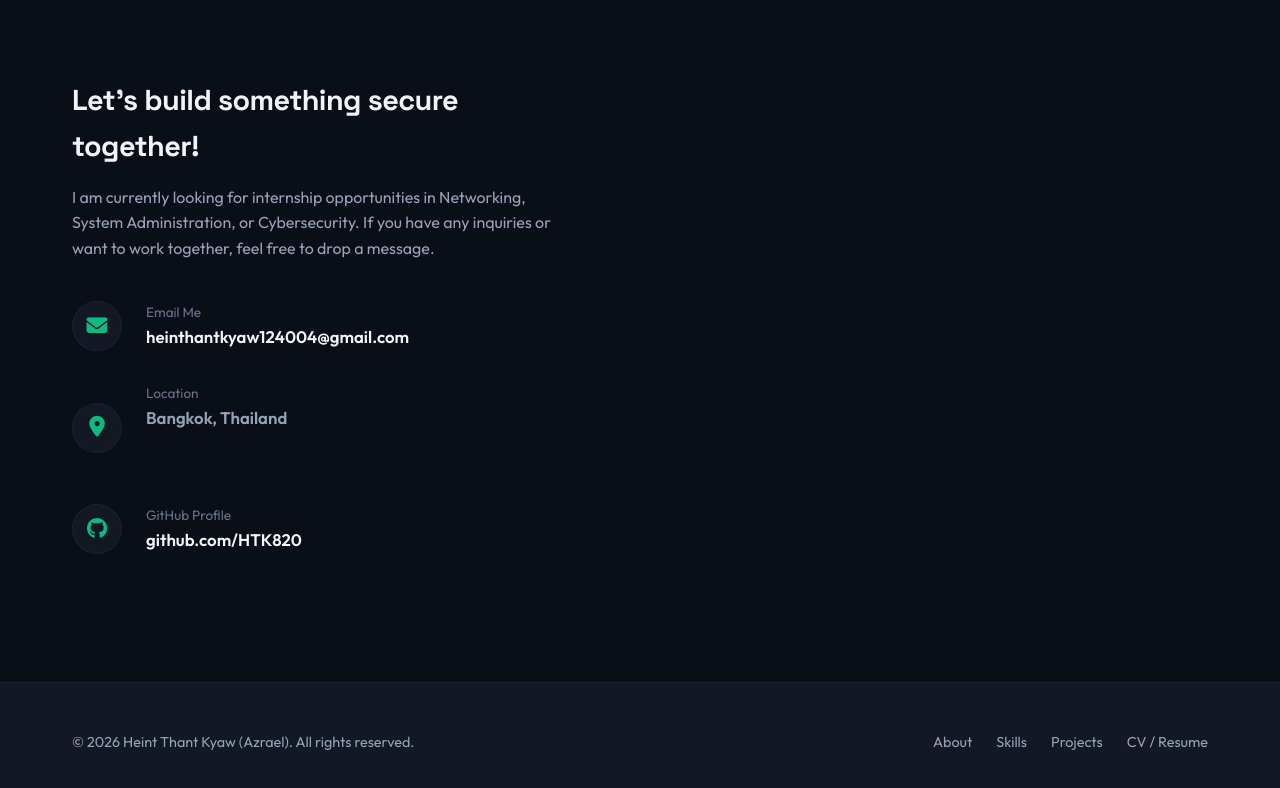
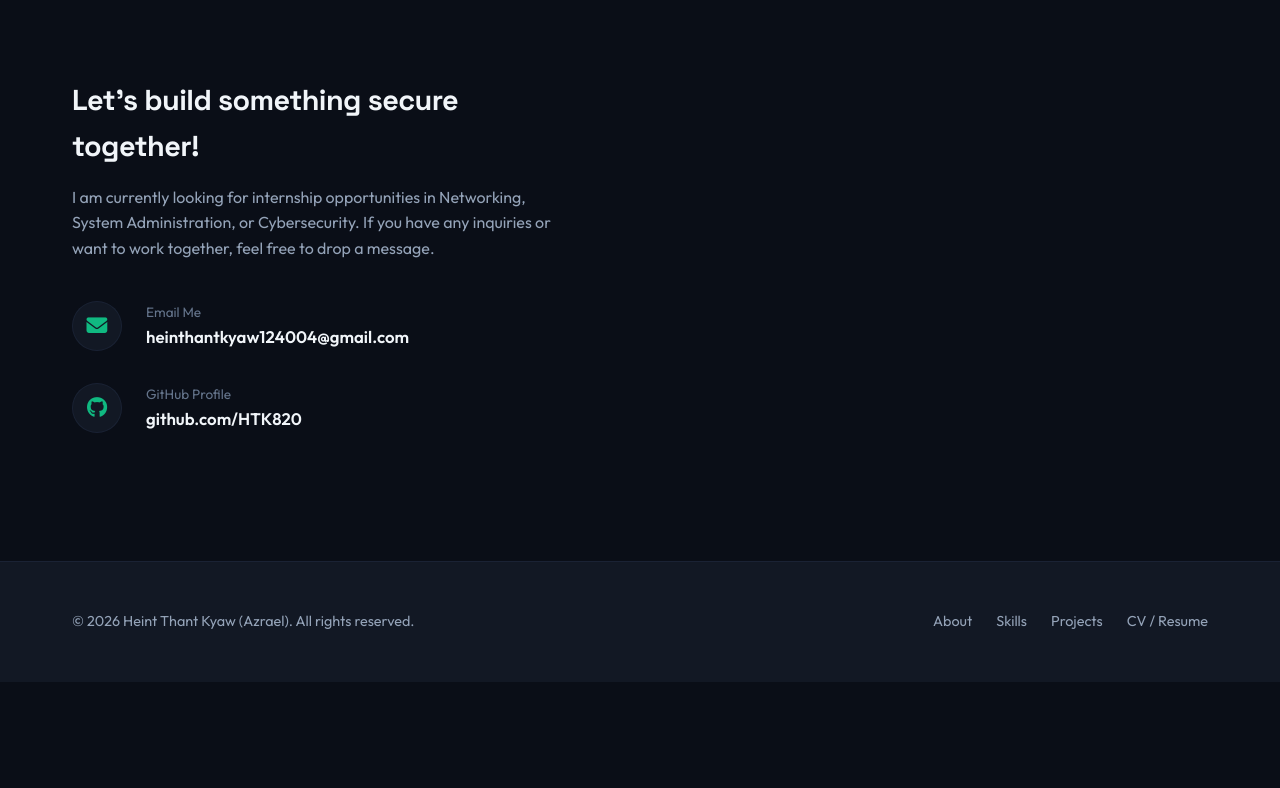
Before and after one commit to HTK820/HTK820.github.io, a plain HTML site: page index.html in a window 1280 px wide. Shown: the part 7877-8665 px from the top of the page. After the commit the page ends 8559 px from the top, so only its background shows below. Drawn offline with Linux system fonts and the light colour scheme.

Commit message:
Update index.html

```diff
--- a/index.html
+++ b/index.html
@@ -559,13 +559,7 @@
                                 </div>
                             </div>
 
-                            <div class="contact-item">
-                                <div class="item-icon"><i class="fa-solid fa-location-dot"></i></div>
-                                <div class="item-text">
-                                    <span>Location</span>
-                                    <p>Bangkok, Thailand</p>
-                                </div>
-                            </div>
+
 
                             <div class="contact-item">
                                 <div class="item-icon"><i class="fa-brands fa-github"></i></div>
```
